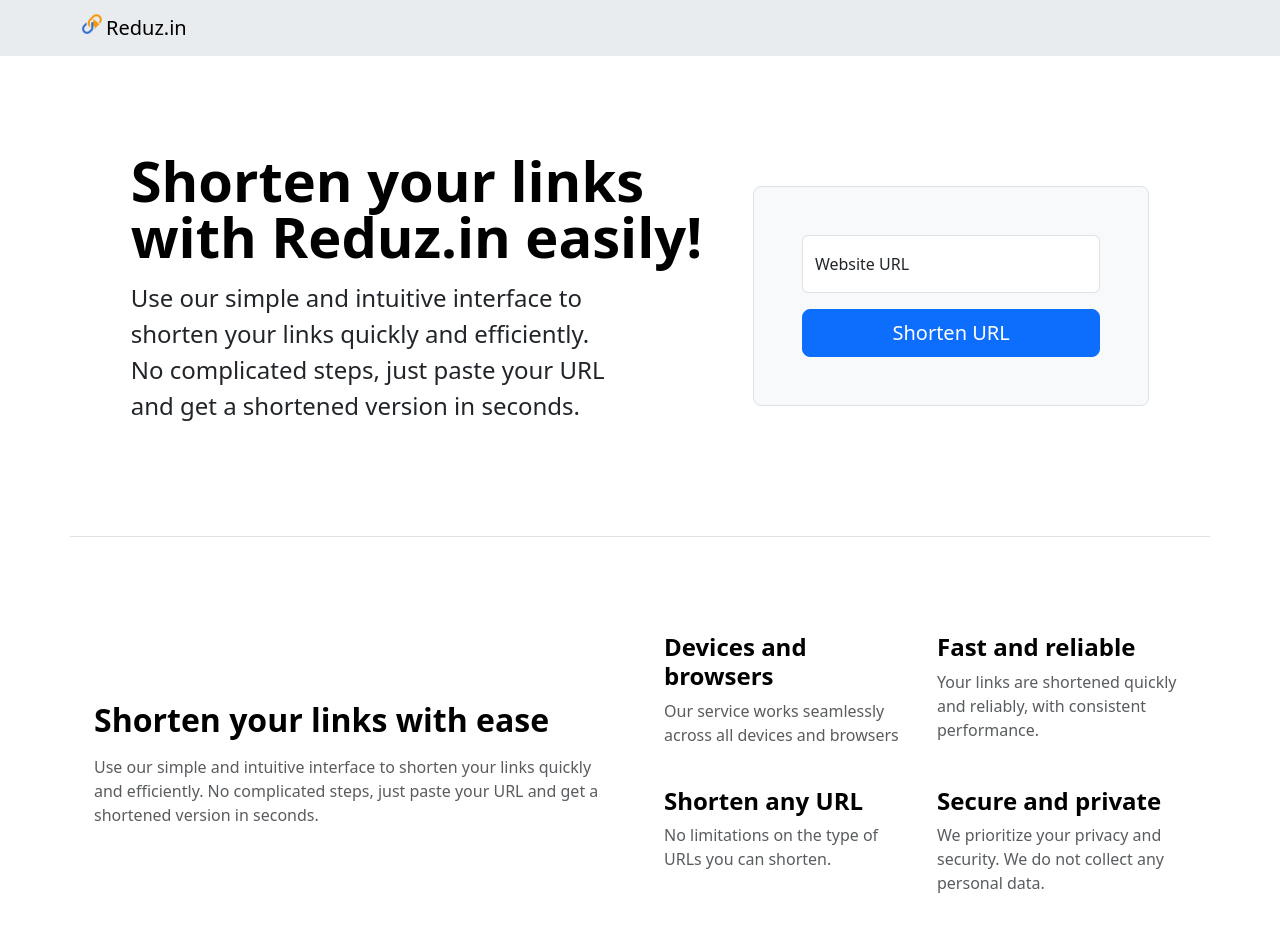
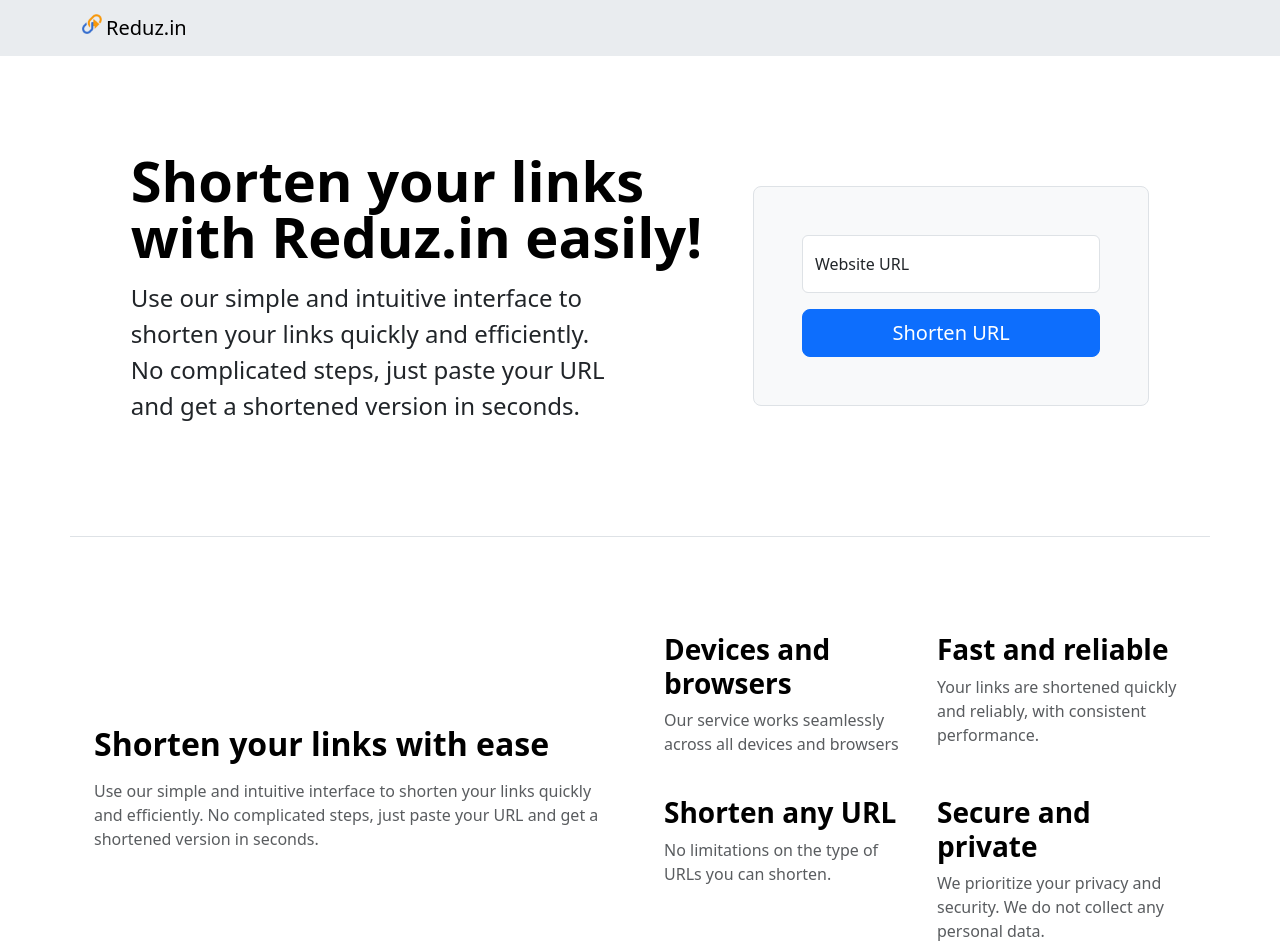
Before and after one commit to bulnes/reduz-in, a Next.js app: page / in a window 1280 px wide. Shown: the top 952 px of the page. Built offline with nearby package versions, Linux system fonts and the light colour scheme; no server answers.

Commit message:
feat: improve logo accessibility

```diff
--- a/src/components/features/features.tsx
+++ b/src/components/features/features.tsx
@@ -15,34 +15,34 @@
         <div className="col">
           <div className="row row-cols-1 row-cols-sm-2 g-4">
             <div className="col d-flex flex-column gap-2">
-              <h4 className="fw-semibold mb-0 text-body-emphasis">
+              <h3 className="fw-semibold mb-0 text-body-emphasis">
                 Devices and browsers
-              </h4>
+              </h3>
               <p className="text-body-secondary">
                 Our service works seamlessly across all devices and browsers
               </p>
             </div>
             <div className="col d-flex flex-column gap-2">
-              <h4 className="fw-semibold mb-0 text-body-emphasis">
+              <h3 className="fw-semibold mb-0 text-body-emphasis">
                 Fast and reliable
-              </h4>
+              </h3>
               <p className="text-body-secondary">
                 Your links are shortened quickly and reliably, with consistent
                 performance.
               </p>
             </div>
             <div className="col d-flex flex-column gap-2">
-              <h4 className="fw-semibold mb-0 text-body-emphasis">
+              <h3 className="fw-semibold mb-0 text-body-emphasis">
                 Shorten any URL
-              </h4>
+              </h3>
               <p className="text-body-secondary">
                 No limitations on the type of URLs you can shorten.
               </p>
             </div>
             <div className="col d-flex flex-column gap-2">
-              <h4 className="fw-semibold mb-0 text-body-emphasis">
+              <h3 className="fw-semibold mb-0 text-body-emphasis">
                 Secure and private
-              </h4>
+              </h3>
               <p className="text-body-secondary">
                 We prioritize your privacy and security. We do not collect any
                 personal data.
--- a/src/components/navbar/navbar.tsx
+++ b/src/components/navbar/navbar.tsx
@@ -8,7 +8,7 @@
         <Link className="navbar-brand" href="/">
           <Image
             src="/reduzin-crop.png"
-            alt=""
+            alt="Reduz.in Logo"
             width={20}
             height={20}
             className="d-inline-block align-text-top me-1"
```
